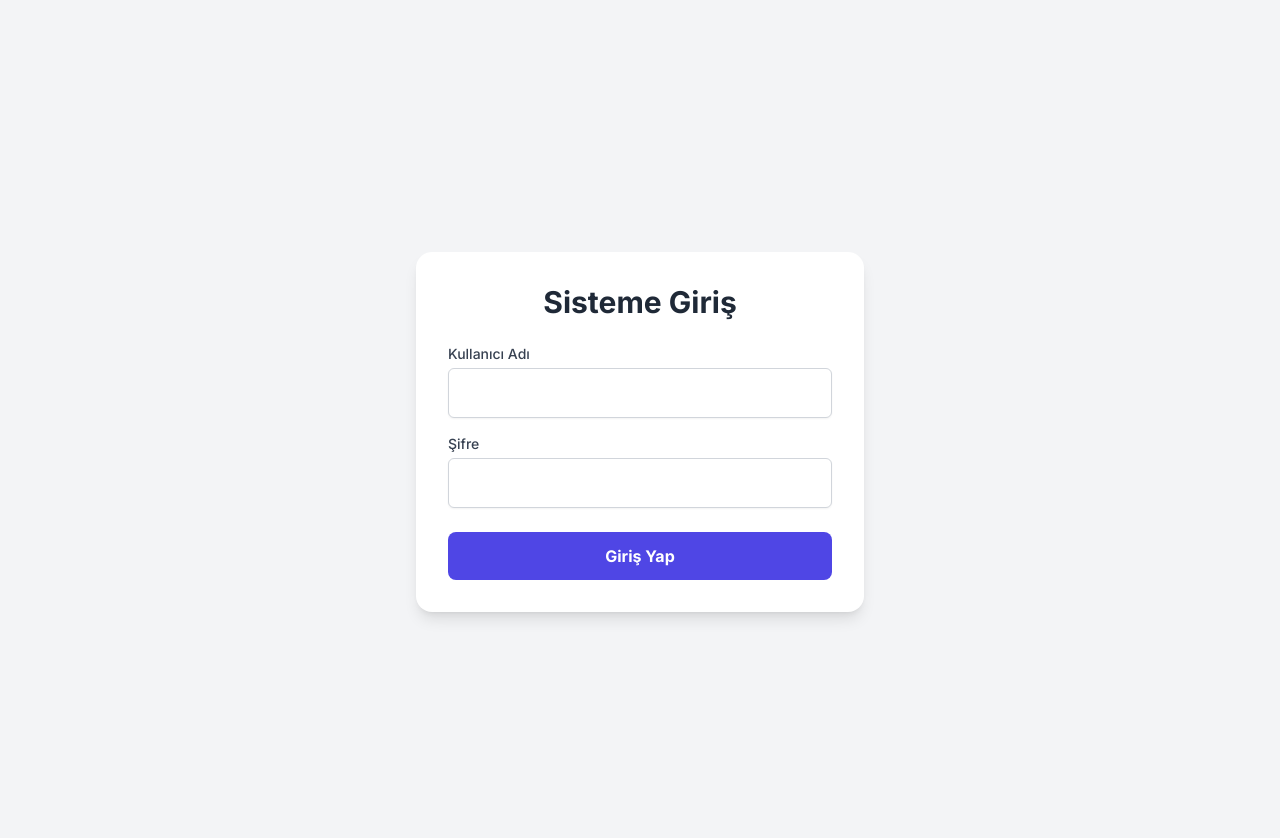
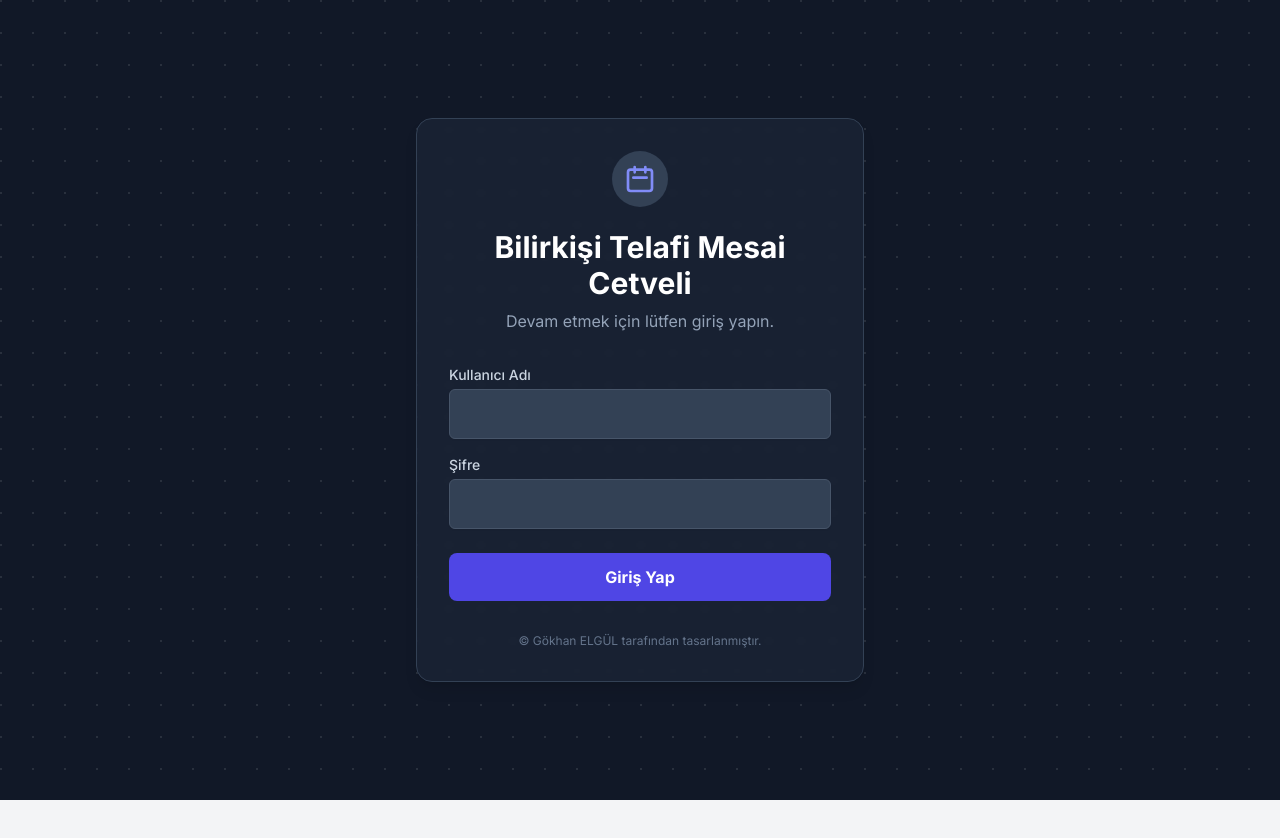
Before and after one commit to gokhangeo/telafi, a plain HTML site: page index.html in a window 1280 px wide. After the commit the page ends 800 px from the top, so only its background shows below. Drawn offline with nearby package versions, Linux system fonts and the light colour scheme.

Commit message:
Update index.html

```diff
--- a/index.html
+++ b/index.html
@@ -19,26 +19,42 @@
         .modal-backdrop {
             background-color: rgba(0,0,0,0.5);
         }
+        .login-bg {
+            background-color: #111827;
+            background-image: radial-gradient(circle at 1px 1px, rgba(255,255,255,0.1) 1px, transparent 0);
+            background-size: 2rem 2rem;
+        }
     </style>
 </head>
 <body class="p-4 md:p-8">
 
     <!-- Giriş Ekranı -->
-    <div id="login-screen" class="min-h-screen flex items-center justify-center">
-        <div class="max-w-md w-full bg-white p-8 rounded-2xl shadow-lg">
-            <h2 class="text-3xl font-bold text-center text-gray-800 mb-6">Sisteme Giriş</h2>
+    <div id="login-screen" class="login-bg min-h-screen flex items-center justify-center p-4">
+        <div class="max-w-md w-full bg-slate-800/60 backdrop-blur-sm border border-slate-700 p-8 rounded-2xl shadow-lg text-white">
+            <div class="text-center mb-8">
+                <div class="inline-block bg-slate-700 p-3 rounded-full mb-4">
+                    <svg xmlns="http://www.w3.org/2000/svg" class="h-8 w-8 text-indigo-400" fill="none" viewBox="0 0 24 24" stroke="currentColor" stroke-width="2">
+                      <path stroke-linecap="round" stroke-linejoin="round" d="M8 7V3m8 4V3m-9 8h10M5 21h14a2 2 0 002-2V7a2 2 0 00-2-2H5a2 2 0 00-2 2v12a2 2 0 002 2z" />
+                    </svg>
+                </div>
+                <h2 class="text-3xl font-bold text-center text-white mb-2">Bilirkişi Telafi Mesai Cetveli</h2>
+                <p class="text-slate-400">Devam etmek için lütfen giriş yapın.</p>
+            </div>
             <form id="login-form">
                 <div class="mb-4">
-                    <label for="username" class="block text-sm font-medium text-gray-700 mb-1">Kullanıcı Adı</label>
-                    <input type="text" id="username" class="w-full p-3 border border-gray-300 rounded-md shadow-sm focus:ring-indigo-500 focus:border-indigo-500" required>
+                    <label for="username" class="block text-sm font-medium text-slate-300 mb-1">Kullanıcı Adı</label>
+                    <input type="text" id="username" class="w-full p-3 bg-slate-700 border border-slate-600 rounded-md shadow-sm focus:ring-indigo-500 focus:border-indigo-500 text-white placeholder-slate-400" required>
                 </div>
                 <div class="mb-6">
-                    <label for="password" class="block text-sm font-medium text-gray-700 mb-1">Şifre</label>
-                    <input type="password" id="password" class="w-full p-3 border border-gray-300 rounded-md shadow-sm focus:ring-indigo-500 focus:border-indigo-500" required>
+                    <label for="password" class="block text-sm font-medium text-slate-300 mb-1">Şifre</label>
+                    <input type="password" id="password" class="w-full p-3 bg-slate-700 border border-slate-600 rounded-md shadow-sm focus:ring-indigo-500 focus:border-indigo-500 text-white placeholder-slate-400" required>
                 </div>
-                <p id="login-error" class="text-red-500 text-sm text-center mb-4 hidden"></p>
+                <p id="login-error" class="text-red-400 text-sm text-center mb-4 hidden"></p>
                 <button type="submit" class="w-full bg-indigo-600 hover:bg-indigo-700 text-white font-bold py-3 px-4 rounded-lg transition duration-200">Giriş Yap</button>
             </form>
+             <div class="text-center mt-8">
+                <p class="text-xs text-slate-500">© Gökhan ELGÜL tarafından tasarlanmıştır.</p>
+            </div>
         </div>
     </div>
 
@@ -149,6 +165,7 @@ document.addEventListener('DOMContentLoaded', () => {
     let syncStatusTimer;
 
     // --- DOM ELEMENTLERİ --- //
+    const bodyEl = document.querySelector('body');
     const loginScreen = document.getElementById('login-screen');
     const appContainer = document.getElementById('app-container');
     const loginForm = document.getElementById('login-form');
@@ -505,8 +522,11 @@ document.addEventListener('DOMContentLoaded', () => {
         currentUser = null;
         fullPersonnelList = [];
         filteredPersonnelList = [];
+        appContainer.classList.add('hidden');
+
+        bodyEl.classList.remove('p-4', 'md:p-8');
         loginScreen.classList.remove('hidden');
-        appContainer.classList.add('hidden');
+
         loginForm.reset();
     };
 
@@ -515,6 +535,7 @@ document.addEventListener('DOMContentLoaded', () => {
         if (userJson) {
             currentUser = JSON.parse(userJson);
             loginScreen.classList.add('hidden');
+            bodyEl.classList.add('p-4', 'md:p-8');
             appContainer.classList.remove('hidden');
 
             await fetchPersonnelData();
@@ -522,6 +543,7 @@ document.addEventListener('DOMContentLoaded', () => {
             await loadFromGithub(false);
             renderCalendar();
         } else {
+            bodyEl.classList.remove('p-4', 'md:p-8');
             loginScreen.classList.remove('hidden');
             appContainer.classList.add('hidden');
         }
@@ -620,6 +642,8 @@ document.addEventListener('DOMContentLoaded', () => {
         currentDate.setMonth(currentDate.getMonth() - 1);
         renderCalendar();
     });
+
+
 
     document.getElementById('next-month').addEventListener('click', () => {
         currentDate.setMonth(currentDate.getMonth() + 1);
```
